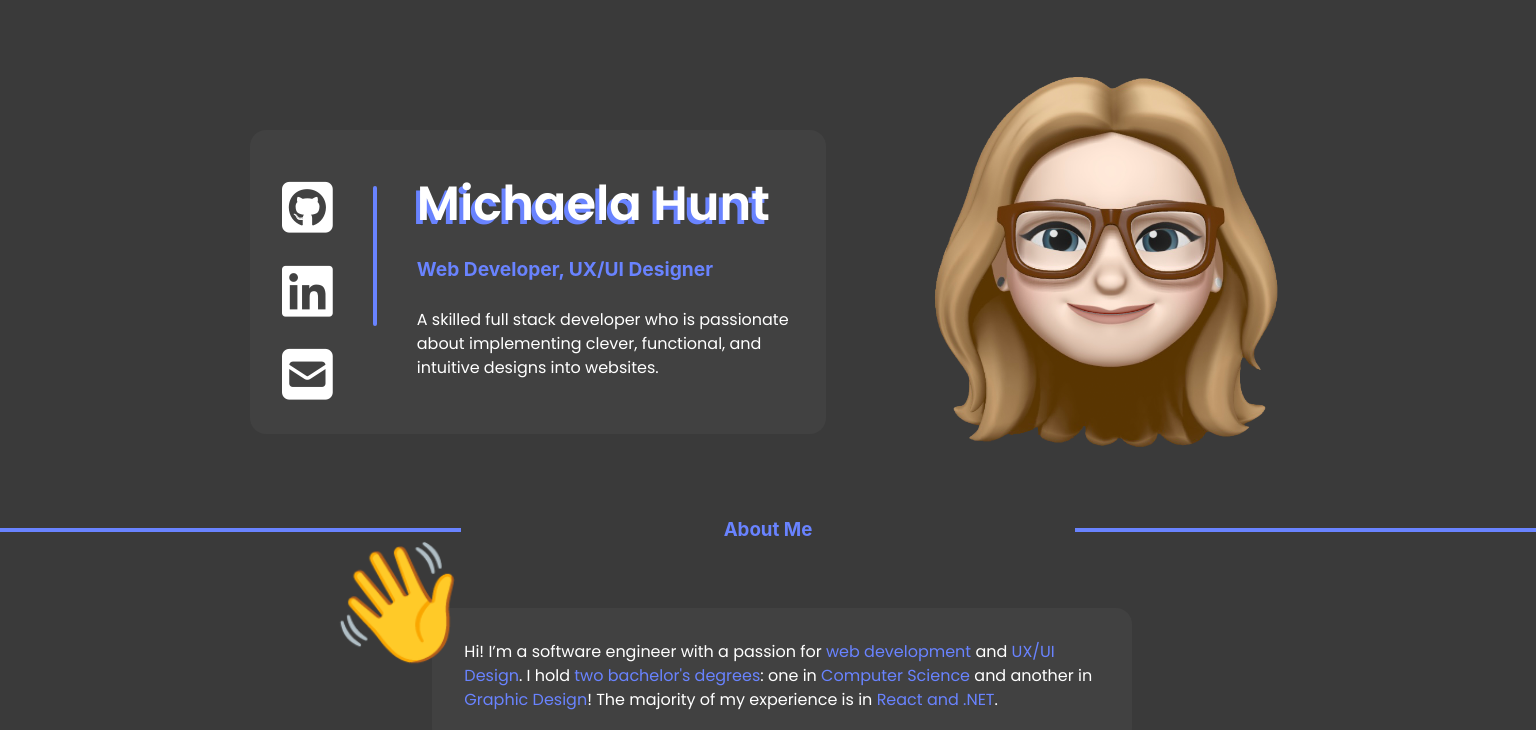
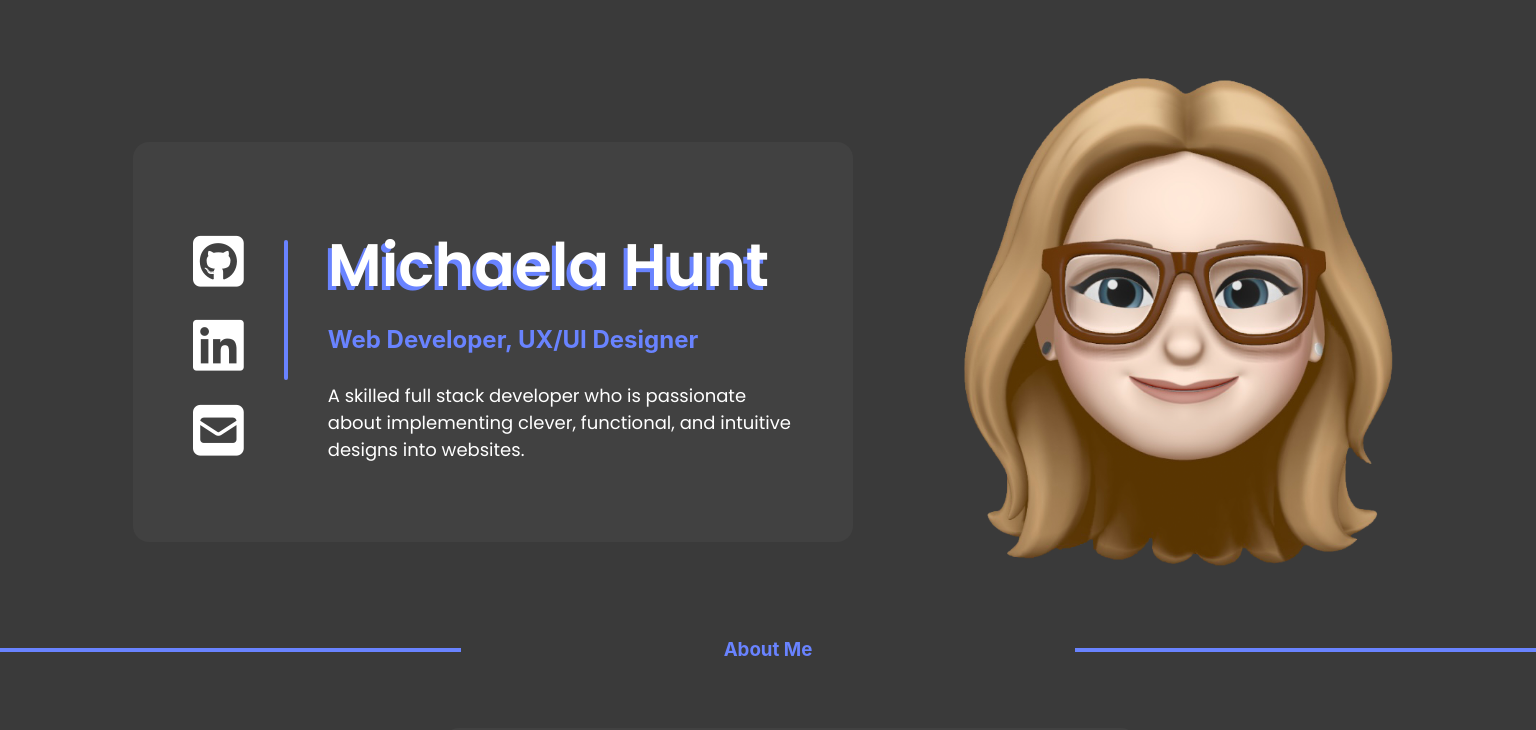
Before and after one commit to MichaelaHunt/Michaela-Hunt-Portfolio, a React (Vite) app in the folder Portfolio/: page / in a window 1536 px wide. Shown: the part 160-890 px from the top of the page. Built offline with nearby package versions, Linux system fonts and the light colour scheme.

Commit message:
fix 1338px and above

```diff
--- a/Portfolio/src/App.css
+++ b/Portfolio/src/App.css
@@ -654,17 +654,31 @@ input:focus, textarea:focus, button:focus {
 
   .handAnimated {
     position: relative;
-    bottom: 4.375rem;
+    /* bottom: 4.375rem; */
     right: 4.7rem;
     animation: wave 2s infinite ease-in-out;
-    transform-origin: bottom right;
-    font-size: 7.25rem;
+    /* transform-origin: bottom right; */
+    transform-origin: center;
+    font-size: 8rem;
   }
 
   .aboutMeCard {
     margin-left: -7.25rem;
+    box-sizing: border-box;
+    width: 43.4rem;
+    height: 22.19rem;
+    padding: 5.625rem 4rem;
+    border-radius: 16px;
+    font-family: "Poppins-Regular";
   }
 
+  .aboutMeCard>p {
+    font-size: 24px;
+  }
+
+  .aboutMe {
+    justify-content: center;
+  }
 
   .introLinks>i {
     color: white;
@@ -674,7 +688,7 @@ input:focus, textarea:focus, button:focus {
 
   .introLinks {
     margin: 0;
-    margin-bottom: 1.6rem;
+    margin-bottom: 1.69rem;
   }
 
   .introLinks:nth-child(1){
@@ -684,6 +698,7 @@ input:focus, textarea:focus, button:focus {
   .mainCard>.column {
     flex-direction: column;
     justify-content: start;
+    align-items: start;
   }
 
   .main {
@@ -694,25 +709,25 @@ input:focus, textarea:focus, button:focus {
   }
 
   .mainCard {
-    width: 36rem;
-    height: 19rem;
+    width: 45rem;
+    height: 25rem;
     flex-direction: row;
-    padding: 3rem 2rem;
+    padding: 5.625rem 3.75rem;
     margin-top: 2.5rem;
     margin-right: 6.25rem;
   }
 
   .mainCardText>h1 {
-    font-size: 3rem;
+    font-size: 3.75rem;
   }
 
   .mainCardText>h3 {
-    font-size: 1.2rem;
+    font-size: 1.5rem;
     margin: 1.5rem 0;
   }
 
   .mainCardText>p {
-    font-size: 1rem;
+    font-size: 1.125rem;
   }
 
   .verticalLine {
@@ -726,7 +741,7 @@ input:focus, textarea:focus, button:focus {
   }
 
   .memoji {
-    width: 22.5rem;
-    height: 23.75rem;
+    width: 28.125rem;
+    height: 31.25rem;
   }
 }
```
